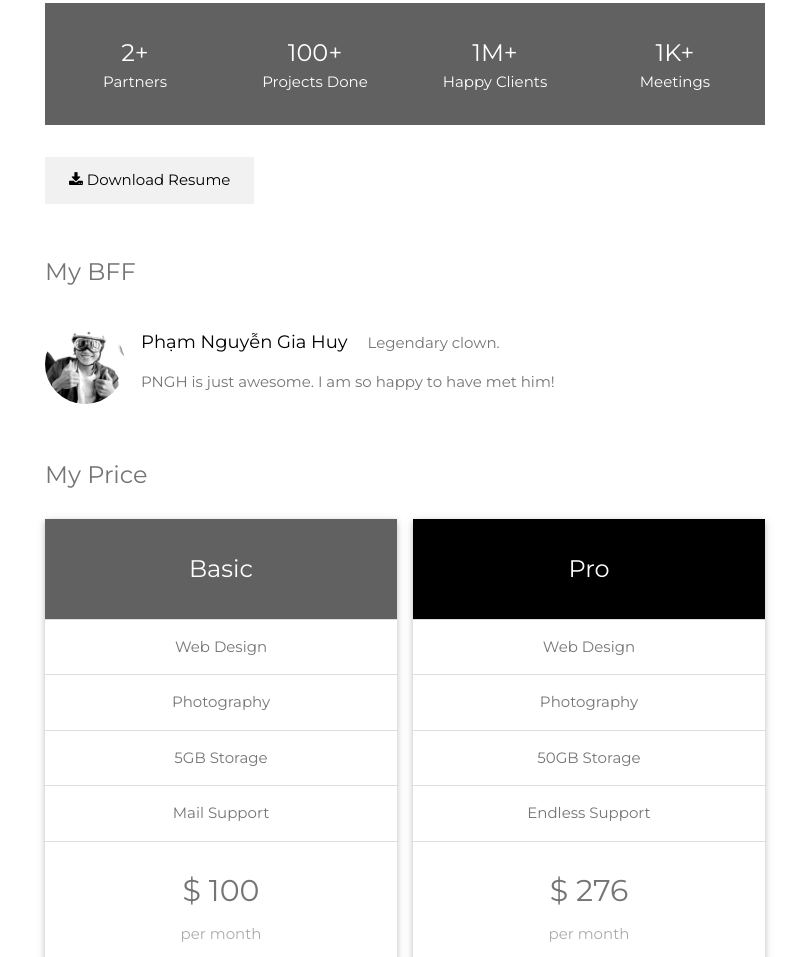
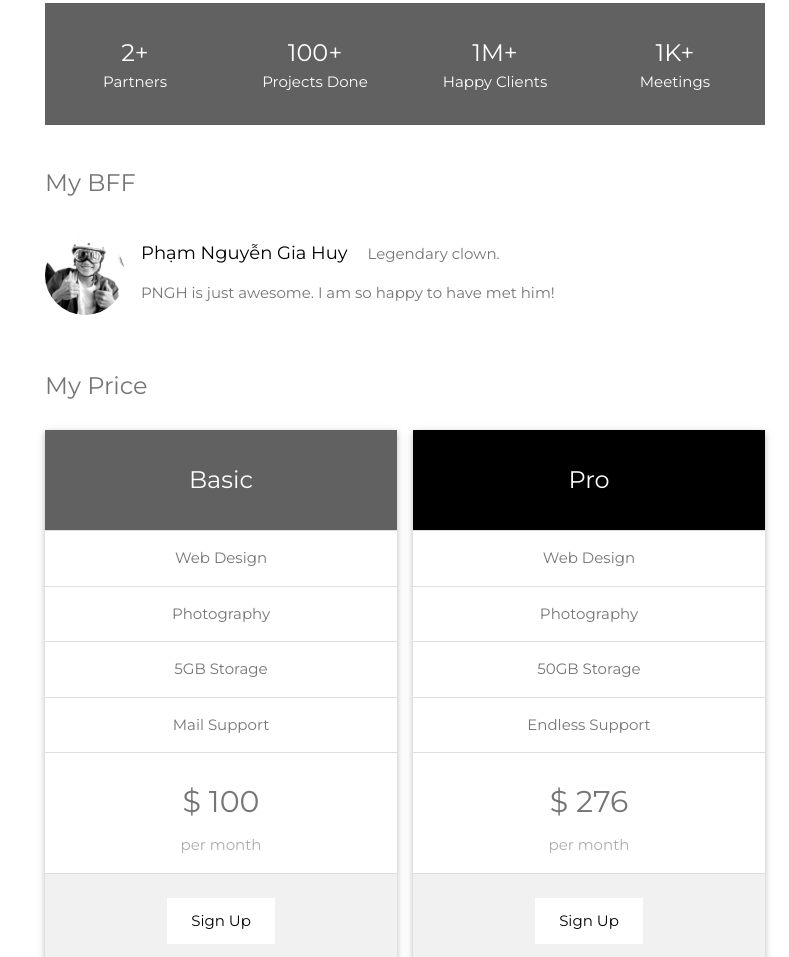
Before and after one commit to ThankTran/Project-1, a plain HTML site: page index.html in a window 1280 px wide. Shown: the part 2388-3345 px from the top of the page, without its empty margins (491-1280 px from the left). Drawn offline with nearby package versions, Linux system fonts and the light colour scheme.

Commit message:
add change

```diff
--- a/index.html
+++ b/index.html
@@ -203,10 +203,6 @@
           </div>
         </div>
 
-        <button class="w3-button w3-light-grey w3-padding-large w3-section">
-          <i class="fa fa-download"></i> Download Resume
-        </button>
-
         <!-- Testimonials -->
         <h3 class="w3-padding-24">My BFF</h3>
         <img
```
